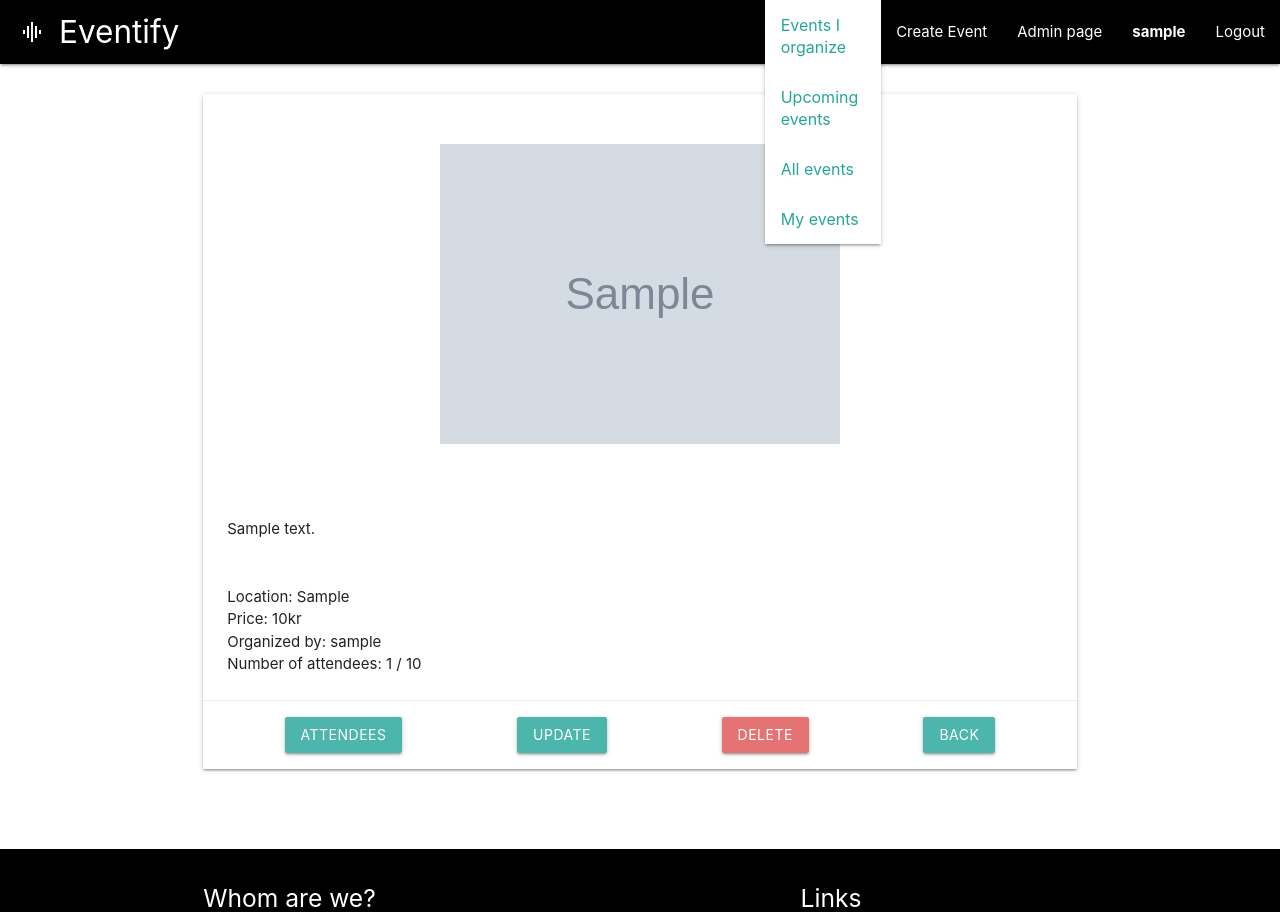
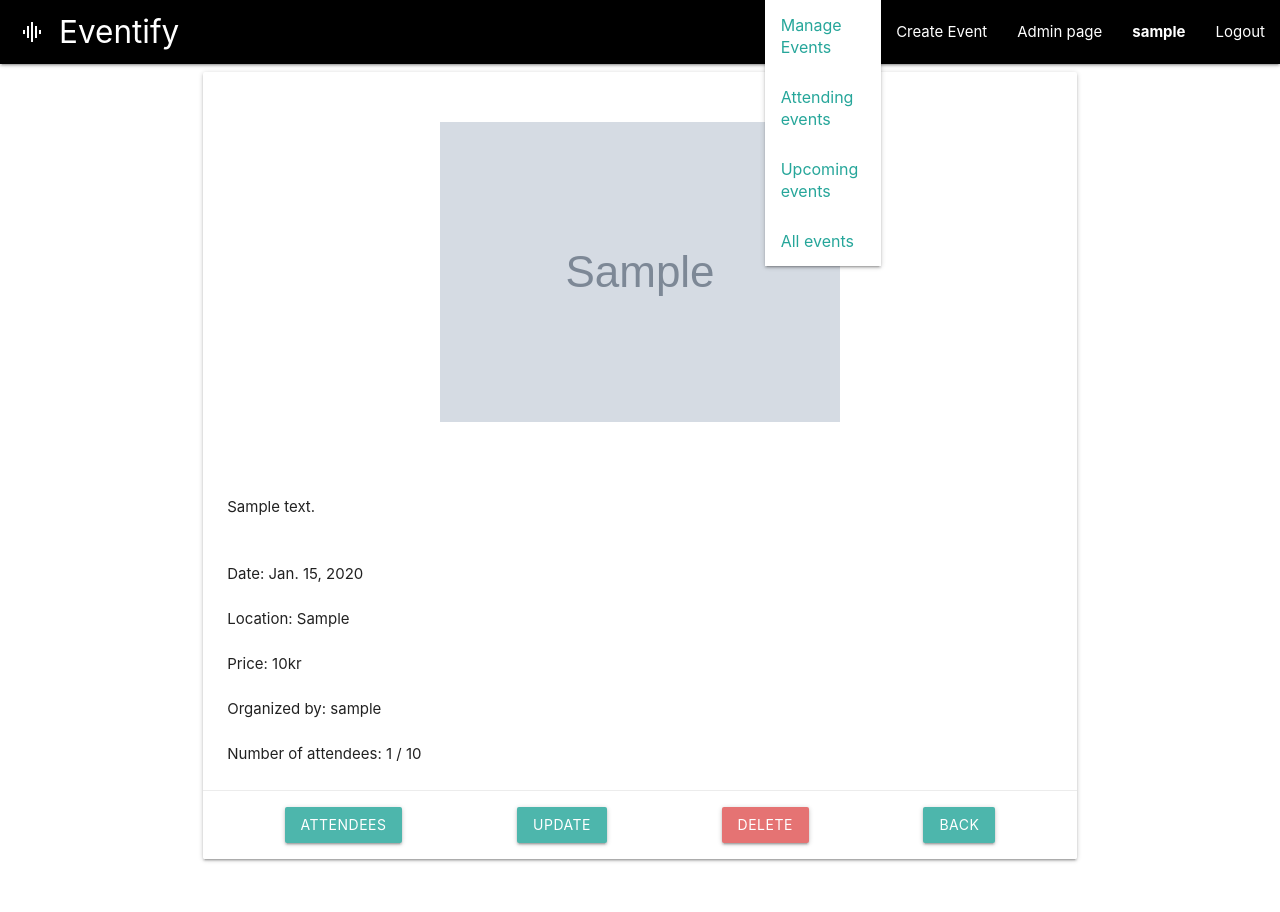
Before and after one commit to Magssch/Eventify, a Django app: page /events/1/ in a window 1280 px wide, after a click that opens the changed part. Shown: the top 912 px of the page. Run offline with Django 3.2, Linux system fonts and the light colour scheme; a user stored in the database is signed in; tables that the repository leaves empty hold one stand-in row (values such as "Sample post"); grey boxes marked "Sample" are stand-in pictures; some libraries are stand-ins or nearby versions.

Commit message:
Fixed styles

```diff
--- a/main/templates/main/base.html
+++ b/main/templates/main/base.html
@@ -29,10 +29,10 @@
 <body>
     {% include "main/navbar.html" %}
     {% include "main/messaging.html" %}
-    <br/>
+
         {% block content %}
         {% endblock %}
-    <br/>
+
     {% include "main/footer.html" %}
 
 <script type="text/javascript">
--- a/main/templates/main/event_info.html
+++ b/main/templates/main/event_info.html
@@ -13,14 +13,17 @@
 				</div>
 				<div class="card-content">
 					<p>{{event.description}}</p>
-						<br>
-						<br>
+						<br/>
+						<br/>
 
+						<p>Date: {{event.date}}</p>
+						<br/>
 						<p>Location: {{event.location}}</p>
+						<br/>
 						<p>Price: {{event.price}}kr</p>
+						<br/>
 						<p>Organized by: {{event.organizer}}</p>
-
-
+						<br/>
 						<p>Number of attendees: {{ attendees.count }} / {{event.capacity}} </p>
 
 						<!-- dobbel if setning, om man har meldt seg på, har man da betalt?-->
@@ -30,7 +33,7 @@
 						så "meld deg på"-->
 
                     <div style="display: flex; justify-content: space-around; flex-wrap: wrap; width: 100%; margin-top: -10px;">
-                        {% if event.registration_open %}
+                        {% if event.registration_open and is_upcoming %}
                             <form action='.' method="POST">
                                 {% csrf_token %}
                                 {% if am_I_attending == False %}
--- a/main/templates/main/events.html
+++ b/main/templates/main/events.html
@@ -18,7 +18,7 @@
             {% endif %}
 
             {% if user.is_authenticated %}
-                <a style="margin: auto" href="?my_events=True" class="waves-effect waves-light btn">My Events</a>
+                <a style="margin: auto" href="?my_events=True" class="waves-effect waves-light btn">Attending Events</a>
             {% endif %}
 
             <a style="margin: auto" href="?" class="waves-effect waves-light btn">Upcoming events</a>
--- a/main/templates/main/footer.html
+++ b/main/templates/main/footer.html
@@ -1,4 +1,4 @@
-  <br/>
+  <br/><br/>
   <footer class="page-footer black">
           <div class="container">
             <div class="row">
--- a/main/templates/main/navbar.html
+++ b/main/templates/main/navbar.html
@@ -1,4 +1,10 @@
     <ul id="dropdown1" class="dropdown-content"> <!--refers to the menu displaying when clicking events in the sidenav-->
+      {% if user.is_staff %}
+        <li><a href="{% url 'events' %}?organizer=True">Manage Events</a></li>
+      {% endif %}
+      {% if user.is_authenticated %}
+      <li><a href="{% url 'events' %}?my_events=True">Attending events</a></li>
+      {% endif %}
       <li><a href="{% url 'events' %}">Upcoming events</a></li>
       <li><a href="{% url 'events' %}?view_past=True">All events</a></li>
     </ul>
@@ -6,11 +12,13 @@
     <!--upcoming evetns, all events, events i organizes, my event organizer/user-->
     <ul id="dropdown-event" class="dropdown-content">
       {% if user.is_staff %}
-        <li><a href="{% url 'events' %}?organizer=True">Events I organize</a></li>
+        <li><a href="{% url 'events' %}?organizer=True">Manage Events</a></li>
+      {% endif %}
+      {% if user.is_authenticated %}
+      <li><a href="{% url 'events' %}?my_events=True">Attending events</a></li>
       {% endif %}
       <li><a href="{% url 'events' %}">Upcoming events</a></li>
       <li><a href="{% url 'events' %}?view_past=True">All events</a></li>
-      <li><a href="{% url 'events' %}?my_events=True">My events</a></li>
     </ul>
 
     <div class="navbar-fixed">
--- a/main/templates/registration/edit_profile.html
+++ b/main/templates/registration/edit_profile.html
@@ -13,6 +13,7 @@
         {{ profile_form.as_p }}<br/>
         <button class="btn teal lighten-2" type = "submit">Submit</button>
     </form>
+    <br/>
     <p>Changing passwords coming soon.</p>
 </div>
 
--- a/main/views.py
+++ b/main/views.py
@@ -125,8 +125,12 @@ def events(request):
 	return render(request, 'main/events.html', context)
 
 def event_info(request, my_id):
+	now = timezone.now()
 	event = get_object_or_404(Event, id=my_id)
 	attendees = Attendee.objects.filter(event=event)
+
+	is_upcoming = Event.objects.filter(id=my_id, date__gte=now).exists()
+
 	if not request.user.is_anonymous:
 		am_I_attending = Attendee.objects.filter(event=event, user=request.user).exists()
 	else:
@@ -160,7 +164,8 @@ def event_info(request, my_id):
 	context = {
 		"event": event,
 		"attendees": attendees,
-		"am_I_attending": am_I_attending
+		"am_I_attending": am_I_attending,
+		"is_upcoming": is_upcoming
 	}
 	return render(request, "main/event_info.html", context)
 
```
